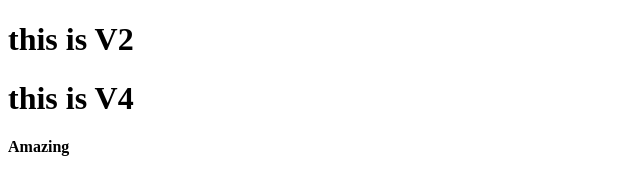
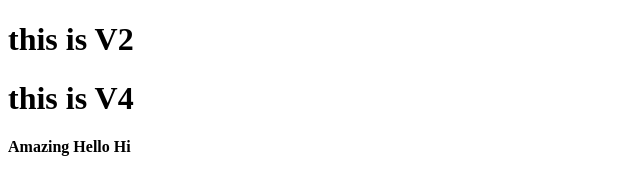
Before and after one commit to mondalganesh/OnlyPractice, a plain HTML site: page index.html in a window 1280 px wide. Shown: the full height of the page, 0-640 px from the left. Drawn offline with Linux system fonts and the light colour scheme.

Commit message:
this is my ver 5

```diff
--- a/index.html
+++ b/index.html
@@ -8,6 +8,6 @@
 <body>
     <h1>this is V2</h1>
     <h1>this is V4</h1>
-    <b>Amazing </b>
+    <b>Amazing Hello Hi </b>
 </body>
 </html>
```
